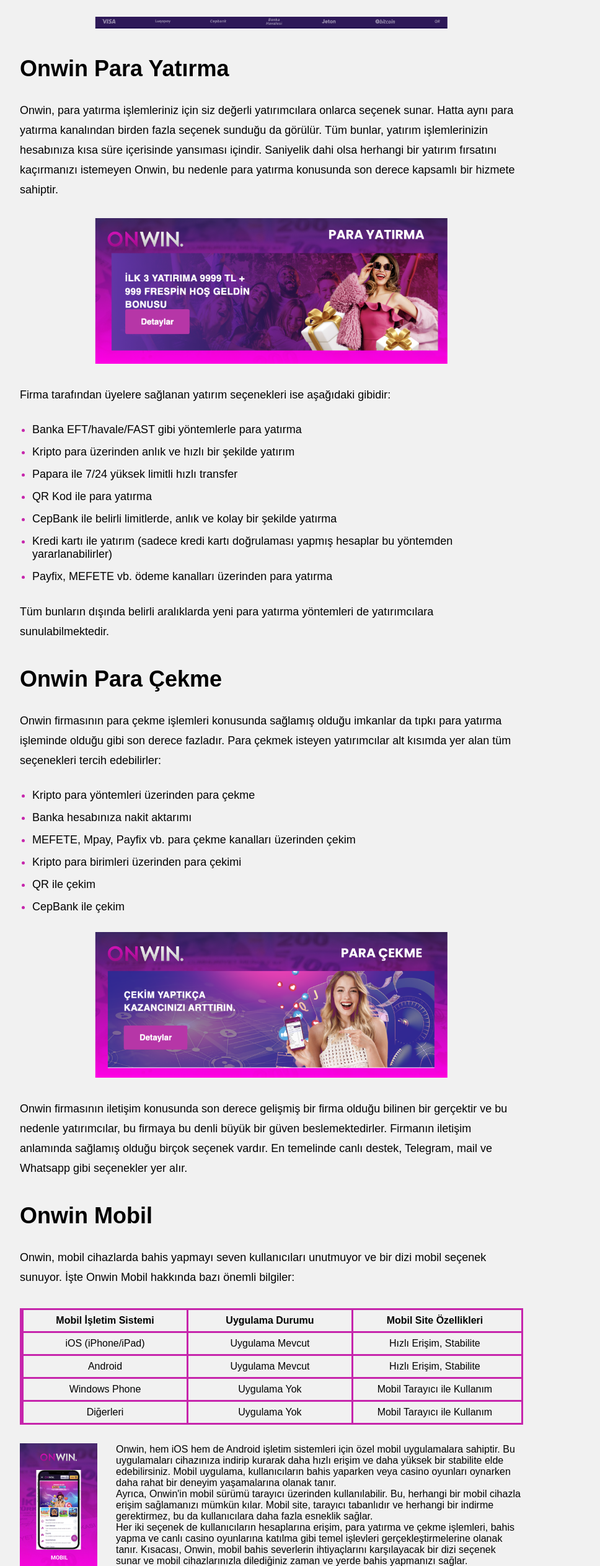
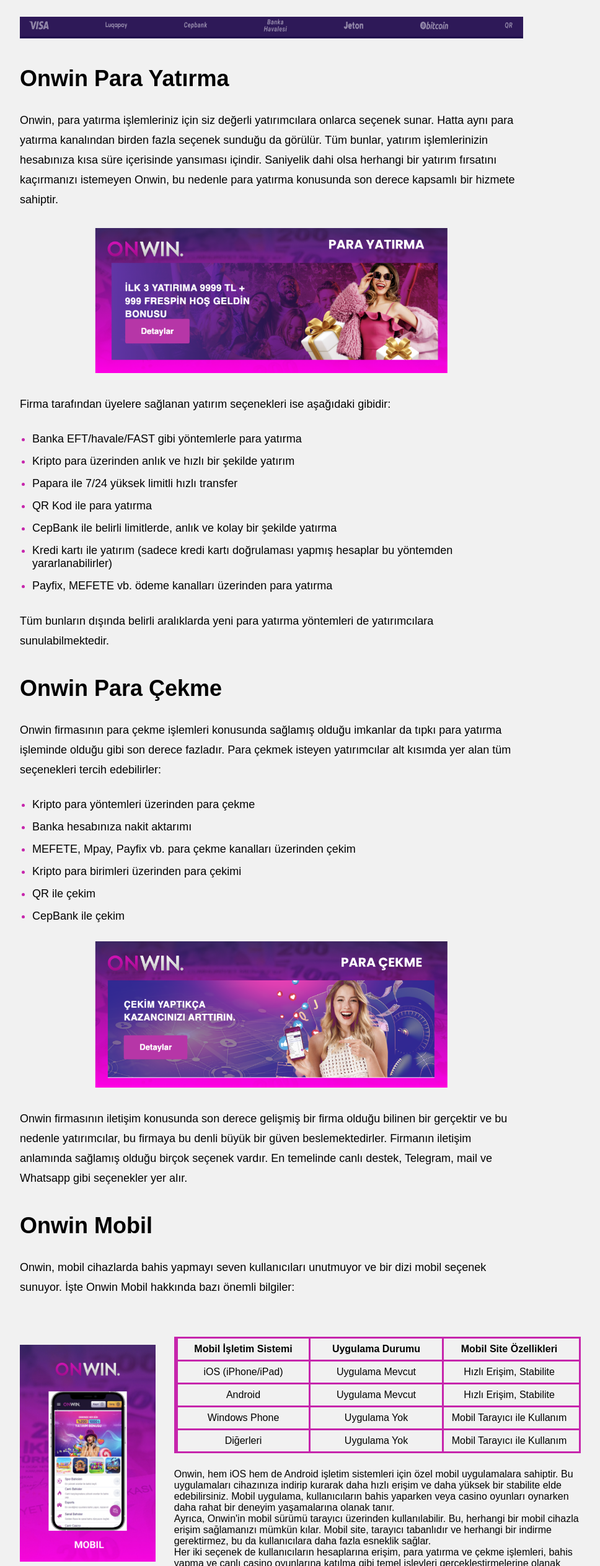
Before and after one commit to vladyslav78292/onwin-google, a website built with Parcel: page src/index.html in a window 1280 px wide. Shown: the part 7056-9583 px from the top of the page at 62% size, without its empty margins (212-1180 px from the left). Built offline with nearby package versions, Linux system fonts and the light colour scheme.

Commit message:
solution

```diff
--- a/src/index.html
+++ b/src/index.html
@@ -384,7 +384,7 @@
           birimleriyle 7/24 direkt olarak yatırımcılara destek olurlar. Haliyle bu durum sürecin
           çok daha ciddi bir şekilde hızlanmasına neden olmaktadır.
         </p>
-        <img src="images/payments.png" alt="payments" class="center_image">
+        <img src="images/payments.png" alt="payments" class="center_image payments">
         <h3 id=”yatirma”>Onwin Para Yatırma</h3>
         <p>Onwin, para yatırma işlemleriniz için siz değerli yatırımcılara onlarca seçenek sunar.
           Hatta aynı para yatırma kanalından birden fazla seçenek sunduğu da görülür. Tüm
@@ -431,7 +431,10 @@
       <p>Onwin, mobil cihazlarda bahis yapmayı seven kullanıcıları unutmuyor ve bir dizi
         mobil seçenek sunuyor. İşte Onwin Mobil hakkında bazı önemli bilgiler:
       </p>
-      <table>
+      <div class="image__container">
+        <img src="images/Onwin_mobil.jpg" alt="mobil" class="mobil_image">
+        <div>
+          <table class="mobil_table">
             <tr class="table-row">
               <td class="table__element last__table__element"><strong>Mobil İşletim Sistemi</strong></td>
               <td class="table__element last__table__element"><strong>Uygulama Durumu</strong></td>
@@ -458,9 +461,6 @@
               <td class="table__element last__table__element">Mobil Tarayıcı ile Kullanım</td>
             </tr>
           </table>
-      <div class="image__container">
-        <img src="images/Onwin_mobil.jpg" alt="mobil" class="mobil_image">
-        <div>
           <p>Onwin, hem iOS hem de Android işletim sistemleri için özel mobil uygulamalara
             sahiptir. Bu uygulamaları cihazınıza indirip kurarak daha hızlı erişim ve daha yüksek
             bir stabilite elde edebilirsiniz. Mobil uygulama, kullanıcıların bahis yaparken veya
@@ -480,17 +480,13 @@
       </div>
       <h2 id=”destek”>Onwin Canlı Destek</h2>
       <div class="support__container">
+        <div>
           <p class="main__paragraph">Canlı destek, yatırımcıların en çok tercih etmiş oldukları iletişim kanalı olarak bilinir.
             Bu iletişim kanalı sayesinde yatırımcıların herhangi bir problem yaşamdan kısa süre
             içerisinde Onwin ile iletişim kurmaları söz konusu olur. Sadece birkaç adımda hangi
             konu hakkında destek alacağınız konusunda canlı destek penceresinde seçim
             yapmanız yeterli olacaktır.
           </p>
-        <img src="images/onwin_support.png" alt="support" class="support">
-      </div>
-      <div class="image__container destek__container">
-        <img src="images/Onwin_destek.png" alt="destek" class="destek">
-        <div>
           <h3 id=”tm”>Onwin Telegram</h3>
           <p>Telegram da yatırımcılar tarafından tercih edilen iletişim kanallarından biridir.
             Yatırımcılar Telegram üzerinden Onwin ile hem iletişim kurmaktadırlar hem de direkt
@@ -498,6 +494,12 @@
             bonuslar, yeni yatırım seçenekleri ve iletişim gibi birçok konu, Telegram üzerinden
             hızlı bir şekilde ilerler.
           </p>
+        </div>
+        <img src="images/onwin_support.png" alt="support" class="support">
+      </div>
+      <div class="image__container destek__container">
+        <img src="images/Onwin_destek.png" alt="destek" class="destek">
+        <div>
           <h3 id=”mail”>Onwin Mail Destek</h3>
           <p>Onwin’in en çok tercih edilen iletişim kanallarından bir diğeri ise mail üzerinden
             destektir. Direkt olarak destek@onwin.com isimli e-posta adresi ile Onwin’le iletişime
--- a/src/styles/main.css
+++ b/src/styles/main.css
@@ -352,7 +352,7 @@
 .payments {
   width: 100%;
   margin-top: 30px;
-  min-height: 25px;
+  min-height: 35px;
 }
 
 .registration__container {
@@ -409,15 +409,19 @@
 }
 
 .mobil_image {
-  height: 200px;
+  height: 350px;
 }
 
 .support {
-  height: 200px;
+  height: 280px;
 }
 
 .support__container {
   margin-top: 0;
+}
+
+.mobil_table {
+  margin-bottom: 25px;
 }
 
 @media (max-width: 1200px) {
```
Lines whose indentation alone changed are shown as unchanged.
